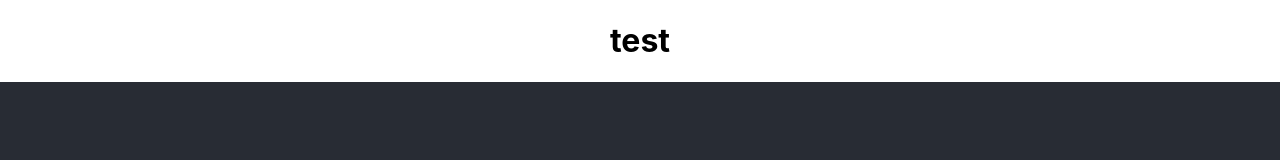
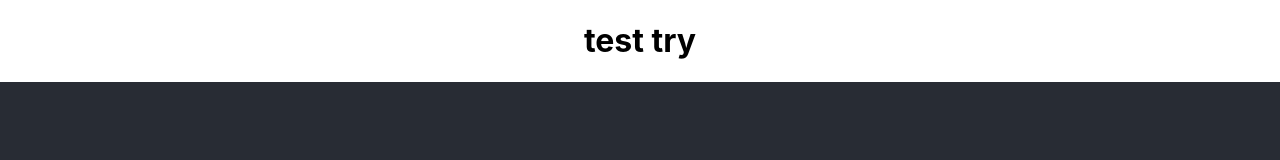
Before and after one commit to Bartan89/feed-of-BOA, a React (Create React App) app: page / in a window 1280 px wide. Shown: the top 160 px of the page. Built offline with nearby package versions, Linux system fonts and the light colour scheme.

Commit message:
props dynamic added to playground

```diff
--- a/src/App.js
+++ b/src/App.js
@@ -6,7 +6,7 @@ import "./App.css";
 function App() {
   return (
     <div className="App">
-      <Playground />
+      <Playground title="try" />
       <header className="App-header"></header>
     </div>
   );
--- a/src/components/playground.js
+++ b/src/components/playground.js
@@ -1,9 +1,9 @@
 import React from "react";
 
-export default function Playground() {
+export default function Playground(props) {
   return (
     <div>
-      <h1>test</h1>
+      <h1>test {props.title}</h1>
     </div>
   );
 }
```
